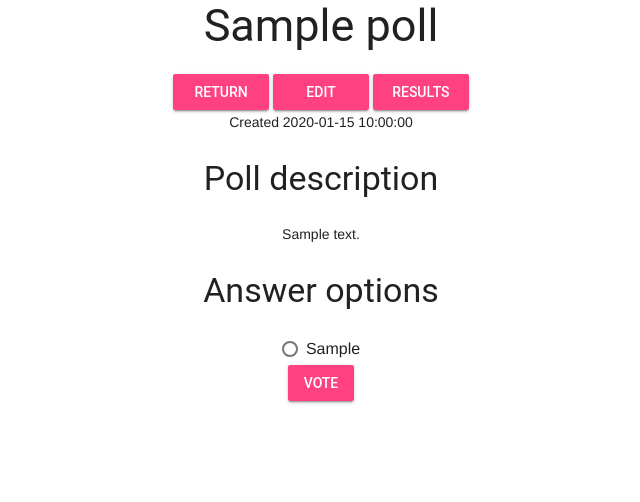
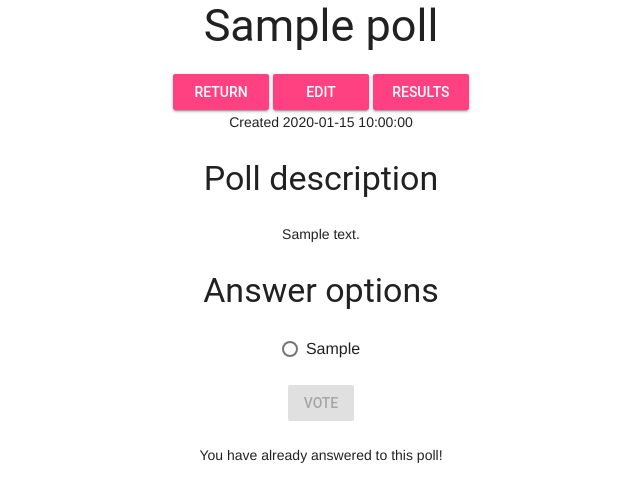
Before and after one commit to sallamarieini/PollingApp, a Flask app: page /polls/1 in a window 1280 px wide. Shown: the part 116-618 px from the top of the page, without its empty margins (319-959 px from the left). Run offline with Flask 2, Linux system fonts and the light colour scheme; tables that the repository leaves empty hold one stand-in row (values such as "Sample post").

Commit message:
Logged in user is not able to vote many times in same poll

```diff
--- a/application/auth/models.py
+++ b/application/auth/models.py
@@ -9,6 +9,8 @@ class User(db.Model):
     name = db.Column(db.String(144), nullable=False)
     username = db.Column(db.String(144), nullable=False)
     password = db.Column(db.String(144), nullable=False)
+
+    users_user_answered = db.relationship("UsersAnswered", backref='account', lazy=True)
 
     def __init__(self, name, username, password):
         self.name = name
--- a/application/polls/views.py
+++ b/application/polls/views.py
@@ -1,7 +1,7 @@
 from application import app, db
 from flask import render_template, request, redirect, url_for
 from flask_login import login_required, current_user
-from application.polls.models import Poll, AnswerOption, Answer
+from application.polls.models import Poll, AnswerOption, Answer, UsersAnswered
 from application.polls.forms import PollForm, EditPollForm
 from application.auth.models import User
 
@@ -62,6 +62,10 @@ def polls_edit(poll_id):
 
     form = PollForm(request.form)
 
+    if poll.creator_id != current_user.id:
+        # this needs a page to inform about an error
+        return
+
     if request.method == "POST":
         if not form.validate():
             return render_template("polls/edit_poll.html", poll=poll, form=form, option1=option1, option2=option2,
@@ -102,8 +106,11 @@ def single_poll(poll_id):
         answer_option_id = AnswerOption.query.filter_by(poll_id=poll_id, option=vote).first().id
 
         answer = Answer(answer_option_id, poll_id)
+        # current_user.answered.append(poll)
+        user_answered = UsersAnswered(poll.id, current_user.id)
 
         db.session().add(answer)
+        db.session().add(user_answered)
         db.session().commit()
 
         return render_template("polls/thankyou.html", poll=poll)
@@ -115,7 +122,14 @@ def single_poll(poll_id):
     for o in options:
         optionlist.append(o.option)
 
-    return render_template("polls/single_poll.html", poll=poll, optionlist=optionlist)
+    already_answered = UsersAnswered.query.get(poll.id)
+    already_answered_notify = None
+    if not already_answered:
+        return render_template("polls/single_poll.html", poll=poll, optionlist=optionlist, error=already_answered_notify)
+
+    already_answered_notify = "You have already answered to this poll!"
+
+    return render_template("polls/single_poll.html", poll=poll, optionlist=optionlist, error=already_answered_notify)
 
 
 @app.route("/polls/delete/<poll_id>", methods=["POST"])
@@ -123,6 +137,7 @@ def single_poll(poll_id):
 def delete_poll(poll_id):
     Answer.query.filter_by(poll_id=poll_id).delete()
     AnswerOption.query.filter_by(poll_id=poll_id).delete()
+    UsersAnswered.query.filter_by(poll_id=poll_id).delete()
     Poll.query.filter_by(id=poll_id).delete()
     db.session.commit()
 
--- a/application/templates/polls/single_poll.html
+++ b/application/templates/polls/single_poll.html
@@ -27,12 +27,26 @@
         </td>
     </tr>
     {% endfor %}
+    {% if error == None %}
     <tr>
         <td colspan="2">
-            <input type="submit" value="Vote"
+            <input type="submit" value="Vote" style="margin-top: 20px; margin-bottom: 20px"
                    class="mdl-button mdl-js-button mdl-button--raised mdl-js-ripple-effect mdl-button--accent"/>
         </td>
     </tr>
+    {% else %}
+    <tr>
+        <td colspan="2">
+            <input type="submit" value="Vote" style="margin-top: 20px; margin-bottom: 20px"
+                   class="mdl-button mdl-js-button mdl-button--raised" disabled/>
+        </td>
+    </tr>
+    <tr>
+        <td>
+            {{ error }}
+        </td>
+    </tr>
+    {% endif %}
 </table>
 </form>
 </form>
--- a/application/templates/polls/thankyou.html
+++ b/application/templates/polls/thankyou.html
@@ -1,5 +1,5 @@
 {% extends "layout.html" %}
 
 {% block body %}
-  <p>Thank you for voting on {{ poll.question }}!</p>
+  <p>Thank you for voting on {{ poll.question }}</p>
 {% endblock %}
```
Also changed, not shown: application/polls/models.py (+24 -3 lines).
